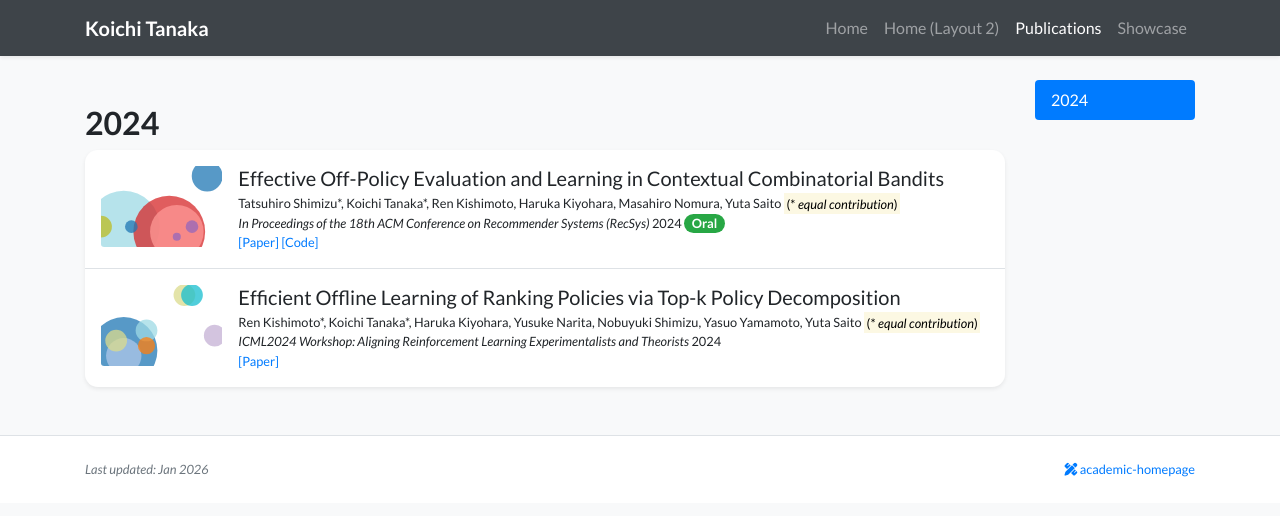
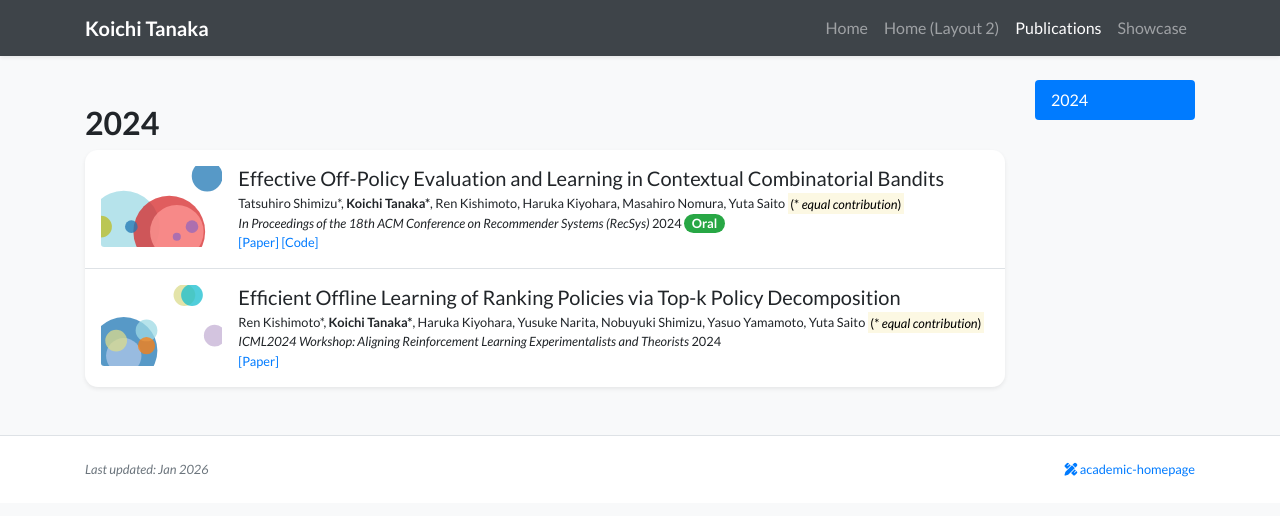
Before and after one commit to tana-51/tana-51.github.io, a Jekyll site: the page built from publications.html, in a window 1280 px wide. Shown: the top 516 px of the page. Built offline with Jekyll 4.4.1, drawn with Linux system fonts in a browser that asks for light colours; nearby versions of some CDN libraries; a style sheet for code colours, icons or effects is not loaded; part of the change alters nothing that is shown.

```diff
--- a/_data/authors.yml
+++ b/_data/authors.yml
@@ -1,4 +1,4 @@
-"Your Name":
+"Koichi Tanaka":
   bold: true
 
 "Robert White":
```
